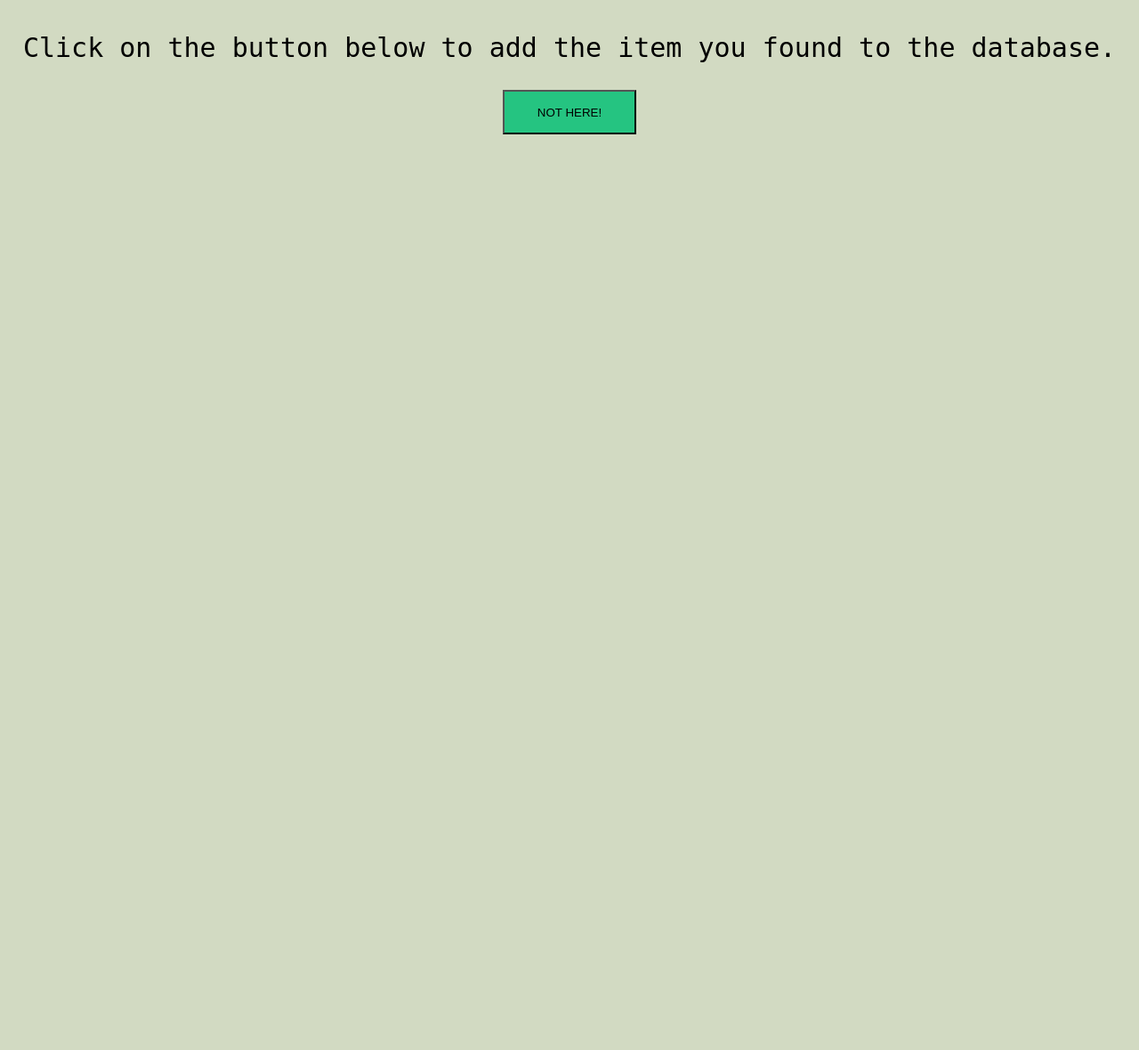
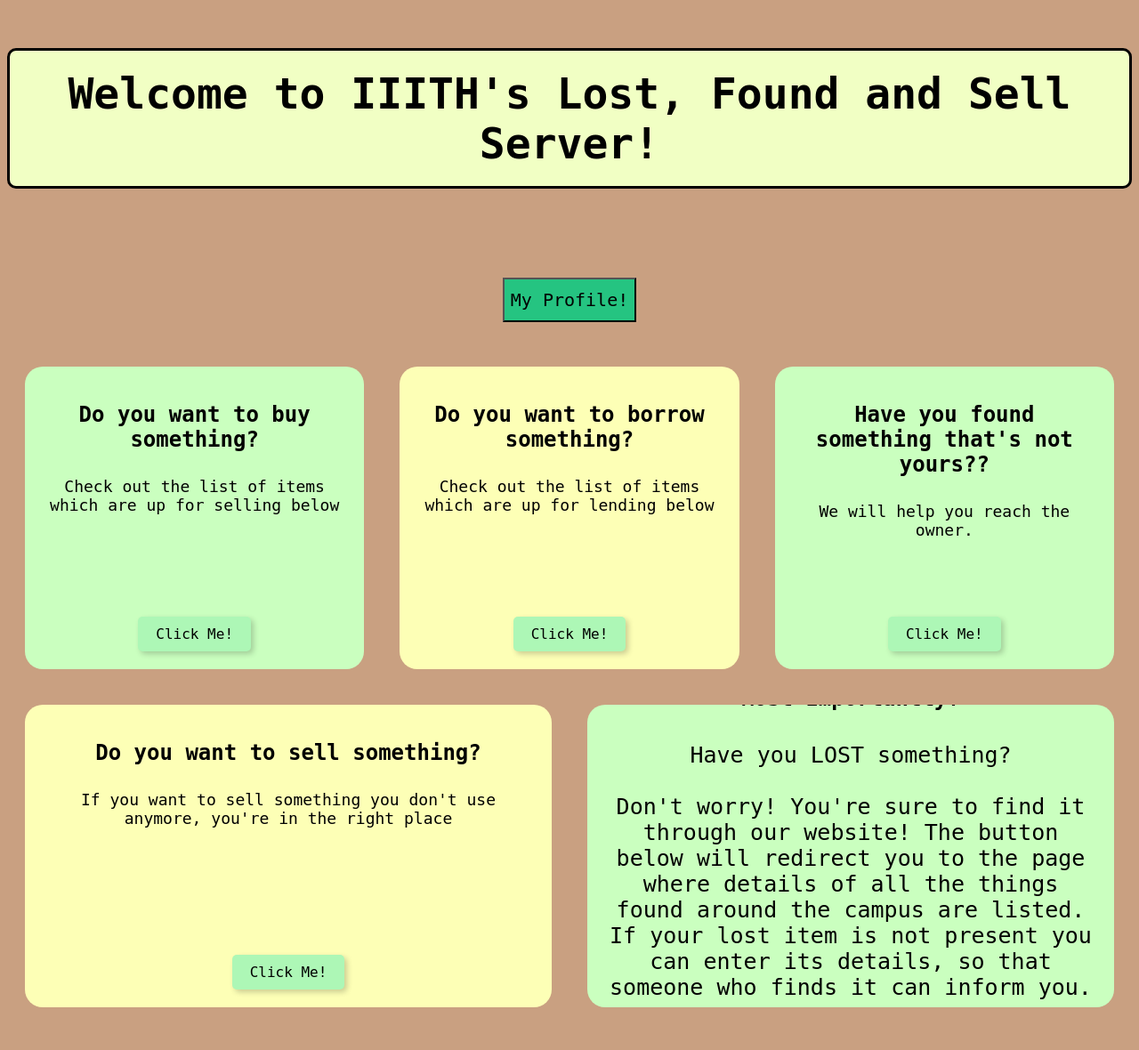
Before and after one commit to hemanth-sunkireddy/ISS_Hackhaton, a Flask app: page /homepage.html in a window 1280 px wide. Shown: the part 511-1691 px from the top of the page at 89% size. Before the commit the page ends 662 px from the top, so only its background shows below. Run offline with Flask 3, Linux system fonts and the light colour scheme.

Commit message:
Update homepage.html

```diff
--- a/templates/homepage.html
+++ b/templates/homepage.html
@@ -1,119 +1,173 @@
-
+<!DOCTYPE html>
 <html>
-
-  <body>
+    <head>
+        <title>Home</title>
         <link rel="stylesheet" href="../static/css/navbar.css">
         <style>
-			h1{
-	  font-size: 90px;
-	  color: black;
-	  border-color: #fff;
-	  border-style: solid;
-	  text-transform: uppercase;
-	  font-weight: 300;
-	  text-align: center;
-	  margin-bottom: 15px;
+             body {
+                background-color: #c9a081;
+                /* background-image: url("https://cdn.pixabay.com/photo/2022/01/17/21/02/pink-6982059_1280.jpg"); */
+                background-size: cover;
+                background-position: center;
+                display: flex;
+                flex-direction: column;
+                justify-content: space-between;
+                align-items: center;
+                /* height: 100vh; */
+                /* overflow: hidden; */
                 font-family: monospace;
-	}
-	table{
-	  width:100%;
-	  table-layout: fixed;
-	  font-family: monospace;
-	}
-	.tbl-header{
-	  background-color: black;
-	 }
-	.tbl-content{
-	  height:300px;
-	  overflow-x:auto;
-	  margin-top: 0px;
-	  border: 8px solid black;
-	}
-	th{
-	  padding: 20px 15px;
-	  text-align: center;
-	  font-weight: 500;
-	  font-size: 31px;
-	  color: black;
-	  text-transform: uppercase;
-	}
-	td{
-	  padding: 15px;
-	  text-align: center;
-	  vertical-align:middle;
-	  font-weight: 300;
-	  font-size: 23px;
-	  color: black;
-	  border-bottom: solid 8px rgba(255,255,255,0.1);
+                /* border-color: black;
+                border-style: solid; */
             }
 
+            h1 {
+                text-align: center;
+                font-family: monospace;
+                top:30px;
+                color: black;
+                border-color: black;
+                border-style: solid;
+                font-size: 48px;
+                background-color:  #f1ffc4 ;
+                padding: 20px;
+                border-radius: 10px;
+            }
 
-	body{
-	background-color:#D2DAC2;
+            /* Styling for the boxes */
+            .box-container {
+    display: flex;
+    justify-content: center; /* Align horizontally in the center */
+    align-items: center; /* Align vertically in the center */
+    flex-wrap: wrap;
+    width: 100%;
+    margin-bottom: 20px;
+}
+
+.box {
+    display: flex;
+    flex-direction: column;
+    justify-content: center;
+    align-items: center;
+    width: 300px;
+    height: 300px;
+    margin: 20px;
+    padding: 20px;
+    background-color: #a5ffd6;
+    border-radius: 20px;
+    text-align: center;
+    transition: all 0.3s ease;
+    flex-grow: 1;
     overflow-x: hidden;
 }
 
+            .box:nth-child(even) {
+  background-color: #fdffb6;
+}
 
-	section{
-	  margin: 50px;
+.box:nth-child(odd) {
+  background-color:  #caffbf;
+}
+
+            /* Box Hover Effects */
+            .box:hover {
+                transform: translateY(-10px);
+                box-shadow: 10px 10px 20px rgba(0,0,0,0.3);
+            }
+
+            /* Styling for the headings */
+            .box h2 {
+                font-size: 24px;
+                font-weight: bold;
+                color: black;
+                margin-bottom: 10px;
+
+            }
+
+            /* Styling for the description text */
+            .box p {
+                font-size: 18px;
+                color:  black;
+                margin-bottom: 10px;
+            }
+
+            /* Styling for the buttons */
+            .box a {
+                display: flex;
+                align-items: center;
+                justify-content: center;
+                padding: 10px 20px;
+                background-color: #adf7b6;
+                color: black;
+                border-radius: 5px;
+                text-decoration: none;
+                font-size: 16px;
+                margin-top: auto;
+                transition: background-color 0.3s ease;
+                box-shadow: 3px 3px 6px rgba(0,0,0,0.2);
+            }
+
+            .box a:hover {
+                background-color: #a5ffd6;
             }
             .button-51:hover {
-
       background-color: #25c481;
       color: #fff;
     }
+        </style>
+        </style>
 
-		</style>
+    </head>
+
+    <body>
         <ul>
             <img src="../static/logo.jpeg" style="margin-top:10px;margin-left:10px;">
             <li><a href="/index.html">SIGN OUT</a></li>
             <li><a href="/lostView.html">LOST</a></li>
-			<li><a href="/foundView.html" a class="active">FOUND</a></li>
+            <li><a href="/foundView.html" >FOUND</a></li>
             <li><a href="/sell.html">SELL</a></li>
             <li><a href="/borrow.html">BORROW</a></li>
             <li><a href="/buy.html" >BUY</a></li>
             <li><a href="/studentProfile.html"  >PROFILE</a></li>
-			<li><a href="/homepage.html" >HOME</a></li>
+            <li><a href="/homepage.html" a class="active" >HOME</a></li>
 
 
           </ul>
-    <h1>Items That Have Been Found</h1>
-	{% if rows %}
-    <table class="playlist">
-      <thead>
-        <tr>
-          <th>Name</th>
-          <th>Colour / Model</th>
-          <th>Description</th>
-          <th>Owner's Id</th>
-          <th>Owner's Name</th>
-          <th>Contact No.</th>
-        </tr>
-      </thead>
-      <tbody>
-        {% for row in rows %}
-        <tr>
-          <td>{{ row[0] }}</td>
-          <td>{{ row[1] }}</td>
-          <td>{{ row[2] }}</td>
-          <td>{{ row[4] }}</td>
-          <td>{{ row[5] }}</td>
-          <td>{{ row[6] }}</td>
-		</tr>
-		{% endfor %}
-	</tbody>
-</table>
-{% else %}
-<br>
-<br>
-<p style="font-family:monospace;font-size:30px;text-align:center;">There are no items that students have lost at the moment.<br> <br> Click on the button below to add the item you found to the database.</p>
-{% endif %}
-    <div style="text-align:center;margin-top:30px;">
-      <a href="lostfoundAdd.html">
-        <button class="button-51" role="button" style="height:50px;width:150px;background-color:#25c481;">NOT HERE!</button>
+        <img src="https://img.collegepravesh.com/2015/09/IIIT-Hyderabad-Logo.png" style="margin-top:50px;margin-bottom:50px;">
+        <h1 style="text-align:center;margin-bottom:100px;">Welcome to IIITH's Lost, Found and Sell Server!</h1>
+        <a href="studentProfile.html">
+            <button class="button-51" role="button" style="height:50px;width:150px;background-color:#25c481;margin-bottom:30px;font-size:20px;font-family: monospace;;">My Profile!</button>
           </a>
+
+        <div class="box-container">
+            <div class="box" style="transform: rotate(0deg);">
+                <h2>Do you want to buy something?</h2>
+                <p>Check out the list of items which are up for selling below</p>
+                <a href="buy.html">Click Me!</a>
             </div>
 
+            <div class="box" >
+                <h2>Do you want to borrow something?</h2>
+                <p>Check out the list of items which are up for lending below</p>
+                <a href="borrow.html">Click Me!</a>
+                </div>
+
+
+
+                <div class="box">
+                    <h2>Have you found something that's not yours??</h2>
+                    <p>We will help you reach the owner.</p>
+                    <a href="foundView.html">Click Me!</a>
+                </div>
+
+                <div class="box">
+                    <h2>Do you want to sell something?</h2>
+                    <p>If you want to sell something you don't use anymore, you're in the right place</p>
+                    <a href="sell.html">Click Me!</a>
+                </div>
+                <div class="box">
+                    <h2>Most Importantly!</h2>
+                    <p style="font-size:25px;color:black;">Have you LOST something?<br><br> Don't worry! You're sure to find it through our website! The button below will redirect you to the page where details of all the things found around the campus are listed. If your lost item is not present you can enter its details, so that someone who finds it can inform you.</p>
+                    <a href="lostView.html">Click Me!</a>
+                </div>
             </body>
-
         </html>
```
Lines whose indentation alone changed are shown as unchanged.
